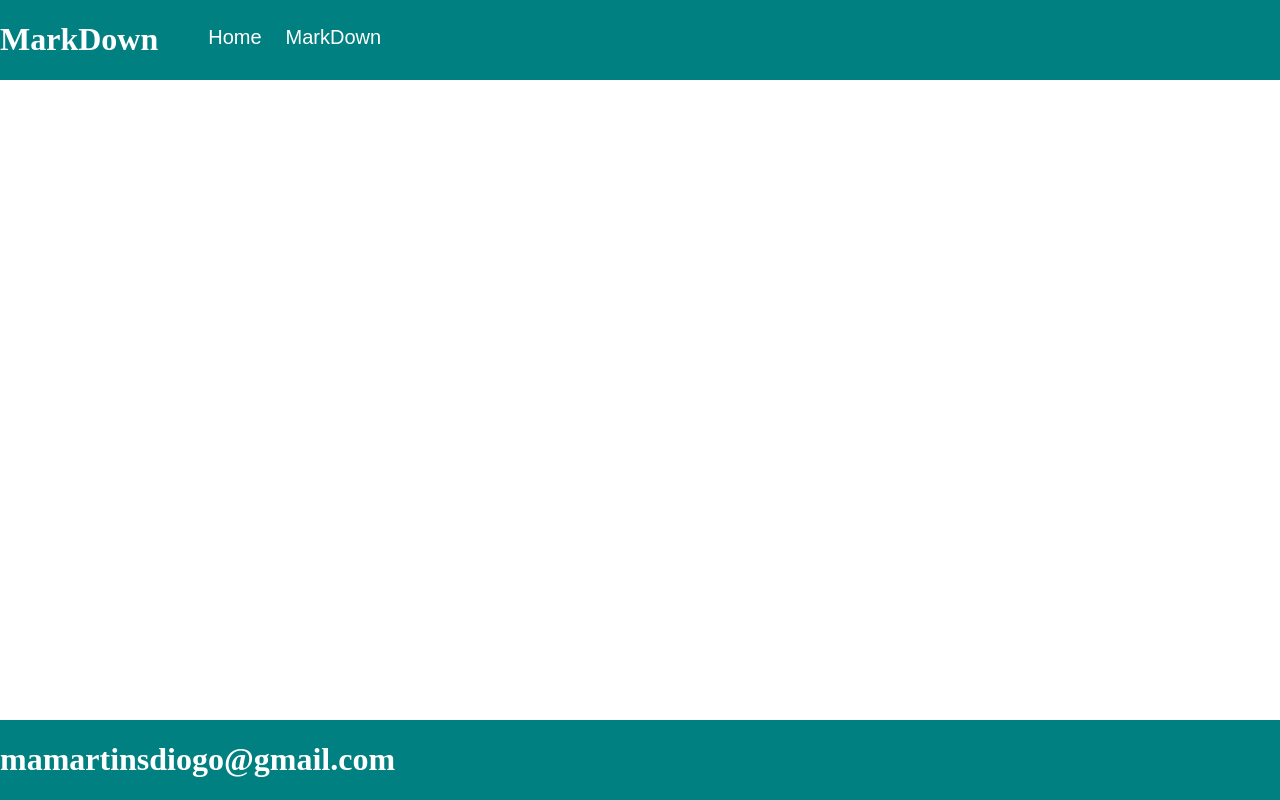
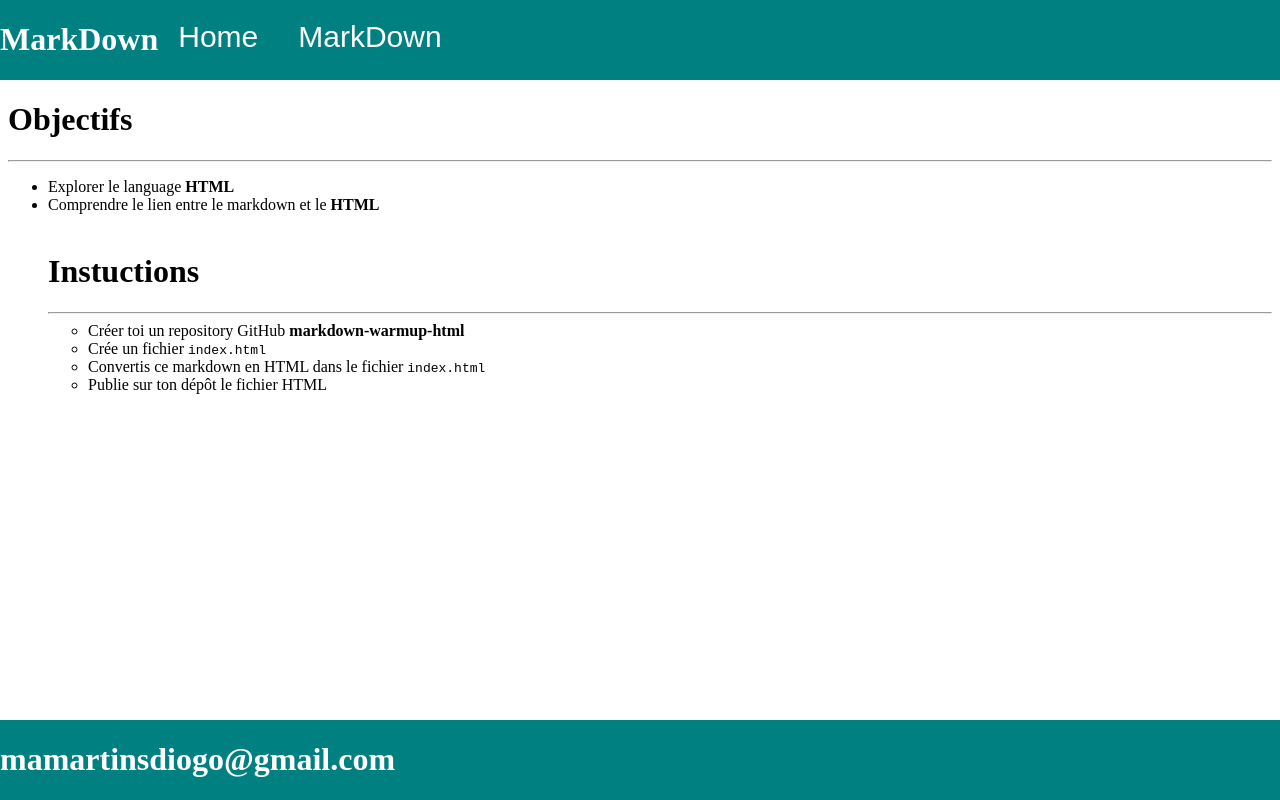
Before and after one commit to DiogoMaMartins/markdown-warmup-html, a plain HTML site: page index.html in a window 1280 px wide. Drawn offline with Linux system fonts and the light colour scheme.

Commit message:
markdown

```diff
--- a/header.css
+++ b/header.css
@@ -12,17 +12,10 @@ header{
 a{
   text-decoration:none;
   color:white;
-}
-li{
-  list-style:none;
   display:inline-block;
-  font-size:20px;
+  padding:20px;
+  font-size:30px;
   font-family:fantasy;
-  padding:10px;
-  color:white;
-}
-ul li{
-  display:inline-block;
 }
 
 footer{
--- a/index.html
+++ b/index.html
@@ -7,11 +7,30 @@
 <body>
 <header>
 <h1>MarkDown</h1>
-<ul>
-<li><a href="index.html">Home</a></li>
-<li><a href="markdown.html">MarkDown</a></li>
-</ul>
+
+<a href="index.html">Home</a>
+<a href="markdown.html">MarkDown</a>
+
 </header>
+<br/>
+<br/>
+<br/>
+<br/>
+<h1>Objectifs</h1>
+<hr/>
+ <ul>
+  <li>Explorer le language <strong>HTML</strong>
+  <li>Comprendre le lien entre le markdown et le <strong>HTML</strong>
+ <br/>
+ <br/>
+ <h1>Instuctions</h1>
+<hr/>
+  <ul>
+    <li>Créer toi un repository GitHub <strong> markdown-warmup-html</strong></li>
+    <li>Crée un fichier <code>index.html</code></li>
+    <li>Convertis ce markdown en HTML dans le fichier <code>index.html</code></li>
+    <li>Publie sur ton dépôt le fichier HTML</li>
+  </ul>
 <br/>
 <br/>
 <footer>
```
